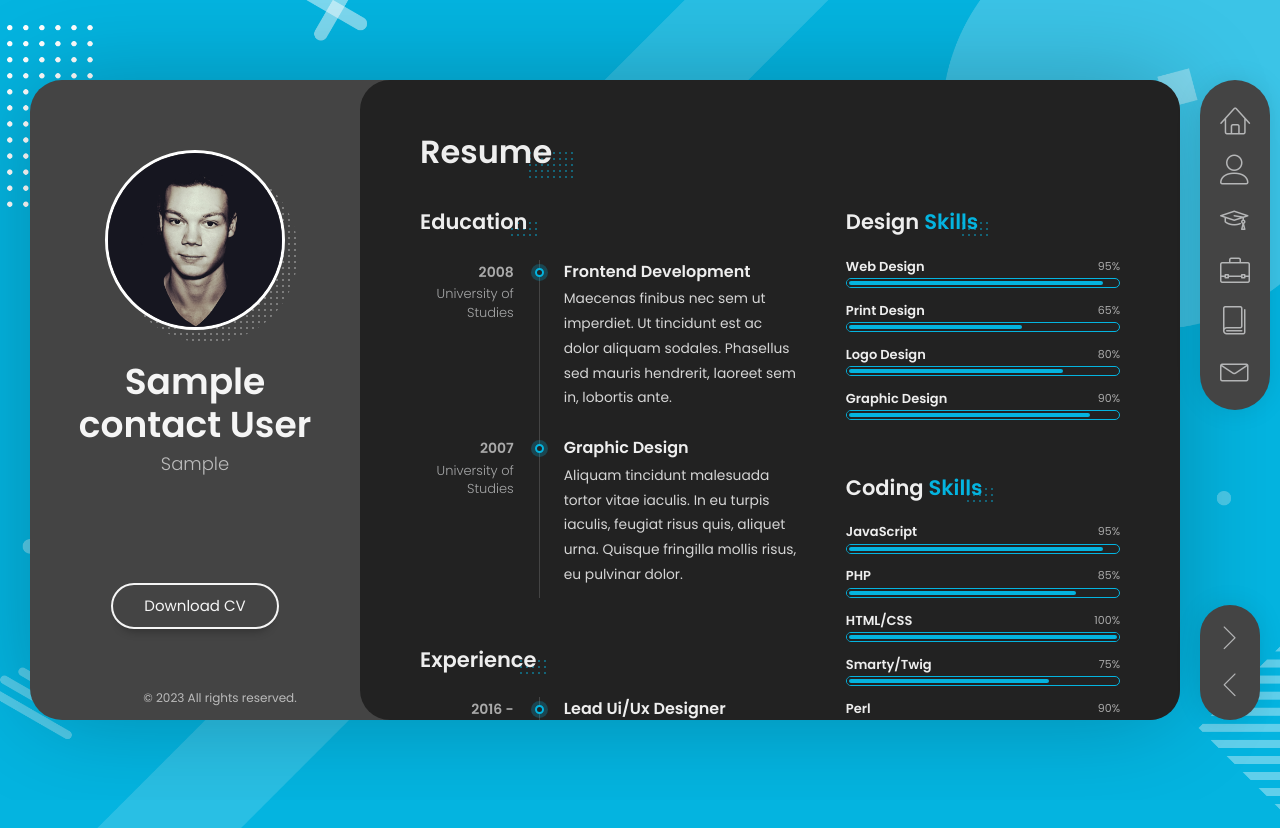
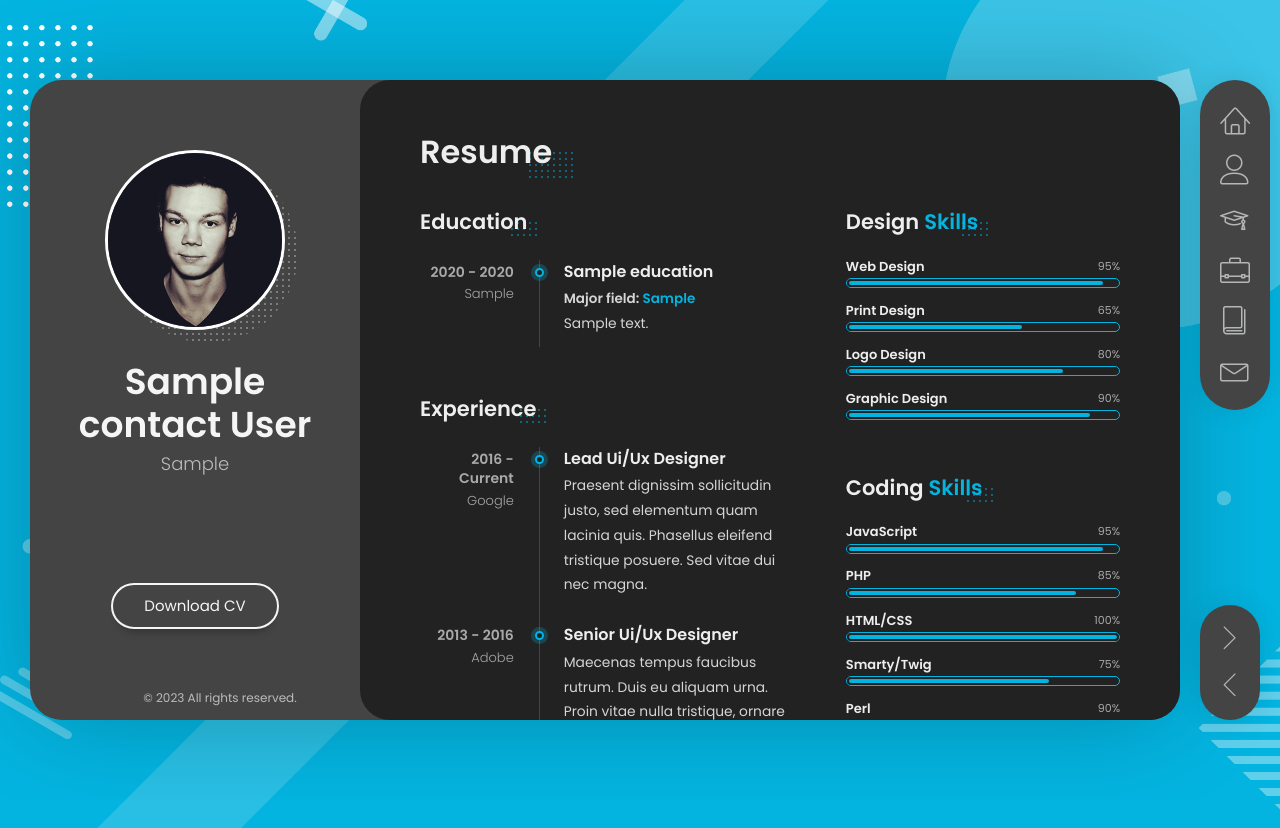
Before and after one commit to obause/cv-website, a Django app: page /resume in a window 1280 px wide. Run offline with Django 4.2, Linux system fonts and the light colour scheme; tables that the repository leaves empty hold one stand-in row (values such as "Sample post"); some libraries are stand-ins or nearby versions.

Commit message:
added timeline

```diff
--- a/core/admin.py
+++ b/core/admin.py
@@ -1,8 +1,7 @@
 from django.contrib import admin
-from .models import Contact, Education, SocialMedia, FunFact, Interests
+from .models import Contact, Education, SocialMedia, FunFact, Interests, WorkExperience
 
 
-# Register your models here.
 class ContactAdmin(admin.ModelAdmin):
     list_display = ("forename", "lastname")
 
@@ -12,4 +11,4 @@ admin.site.register(Education)
 admin.site.register(SocialMedia)
 admin.site.register(FunFact)
 admin.site.register(Interests)
-# admin.site.register(WorkExperience)
+admin.site.register(WorkExperience)
--- a/core/models.py
+++ b/core/models.py
@@ -36,14 +36,14 @@ class Contact(models.Model):
 class Education(models.Model):
     title = models.CharField(max_length=100)
     institute = models.CharField(max_length=100)
-    institute_url = models.URLField()
+    institute_url = models.URLField(blank=True, null=True)
     course_of_study = models.CharField(max_length=50)
     degree = models.CharField(max_length=50)
-    final_grade = models.CharField(max_length=10)
+    final_grade = models.CharField(max_length=10, blank=True, null=True)
     start_date = models.DateField()
-    end_date = models.DateField()
-    major_field = models.CharField(max_length=100)
-    description = models.TextField(max_length=2000, blank=True)
+    end_date = models.DateField(blank=True, null=True)
+    major_field = models.CharField(max_length=50, blank=True, null=True)
+    description = models.TextField(max_length=2000, blank=True, null=True)
     is_current = models.BooleanField(default=False)
     contact = models.ForeignKey(
         Contact, on_delete=models.CASCADE, related_name="education"
@@ -84,3 +84,25 @@ class Interests(models.Model):
 
     def __str__(self):
         return self.title
+
+
+class WorkExperience(models.Model):
+    title = models.CharField(max_length=100)
+    company = models.CharField(max_length=100)
+    company_url = models.URLField(blank=True, null=True)
+    start_date = models.DateField()
+    end_date = models.DateField(blank=True, null=True)
+    description = models.TextField(max_length=2000, blank=True, null=True)
+    is_current = models.BooleanField(default=False)
+    contact = models.ForeignKey(
+        Contact, on_delete=models.CASCADE, related_name="experience"
+    )
+
+    def start_year(self):
+        return self.start_date.year
+
+    def end_year(self):
+        return self.end_date.year
+
+    def __str__(self):
+        return self.title
--- /dev/null
+++ b/core/templates/core/includes/timelineitem.html
@@ -0,0 +1,21 @@
+<div class="timeline-item clearfix">
+    <div class="left-part">
+      <h5 class="item-period">
+        {{ item.start_date | date:"Y" }} -
+        {% if item.end_date %}
+        {{ item.end_date | date:"Y" }}
+        {% else %}
+        Present
+        {% endif %}
+      </h5>
+      <span class="item-company">{{ item.institute }}</span>
+    </div>
+    <div class="divider"></div>
+    <div class="right-part">
+      <h4 class="item-title">{{ item.title }}</h4>
+      {% if item.major_field %}
+      <div class="subtitle">Major field: <span>{{ item.major_field }}</span></div>
+      {% endif %}
+      <p>{{ item.description }}</p>
+    </div>
+  </div>
--- a/core/templates/core/resume.html
+++ b/core/templates/core/resume.html
@@ -1,7 +1,7 @@
 {% extends 'base.html' %}
 {% load static %}
 
-{% block title %}Ole Bause | CV{% endblock title %}
+{% block title %}{{ name }} | CV Resume{% endblock title %}
 
 
 {% block content-area %}
@@ -20,29 +20,9 @@
           </div>
 
           <div class="timeline timeline-second-style clearfix">
-            <div class="timeline-item clearfix">
-              <div class="left-part">
-                <h5 class="item-period">2008</h5>
-                <span class="item-company">University of Studies</span>
-              </div>
-              <div class="divider"></div>
-              <div class="right-part">
-                <h4 class="item-title">Frontend Development</h4>
-                <p>Maecenas finibus nec sem ut imperdiet. Ut tincidunt est ac dolor aliquam sodales. Phasellus sed mauris hendrerit, laoreet sem in, lobortis ante.</p>
-              </div>
-            </div>
-
-            <div class="timeline-item clearfix">
-              <div class="left-part">
-                <h5 class="item-period">2007</h5>
-                <span class="item-company">University of Studies</span>
-              </div>
-              <div class="divider"></div>
-              <div class="right-part">
-                <h4 class="item-title">Graphic Design</h4>
-                <p>Aliquam tincidunt malesuada tortor vitae iaculis. In eu turpis iaculis, feugiat risus quis, aliquet urna. Quisque fringilla mollis risus, eu pulvinar dolor.</p>
-              </div>
-            </div>
+            {% for item in education_items %}
+            {% include "core/includes/timelineitem.html" %}
+            {% endfor %}
           </div>
 
           <div class="white-space-50"></div>
--- a/core/views.py
+++ b/core/views.py
@@ -28,7 +28,9 @@ def about(request):
 
 
 def resume(request):
-    return render(request, "core/resume.html")
+    contact = Contact.objects.first()
+    education_items = contact.education.all().order_by("-start_date")
+    return render(request, "core/resume.html", {"education_items": education_items})
 
 
 def portfolio(request):
--- a/static/css/main.css
+++ b/static/css/main.css
@@ -1187,11 +1187,22 @@ textarea.form-control, textarea.form-control:focus {
   padding-left: 25px;
   padding-right: 15px;
   vertical-align: top;
+  font-size: 1em;
 }
 
 .timeline-second-style .right-part p,
 .timeline-second-style .right-part p > * {
   font-size: 0.92em;
+}
+
+.timeline-second-style .right-part .subtitle {
+  font-size: 0.90em;
+  margin-right: 5px;
+  font-weight: 600;
+}
+
+.timeline-second-style .right-part .subtitle span {
+  color: #04b4e0;
 }
 
 .timeline-second-style .divider {
```
Also changed, not shown: core/migrations/0005_alter_education_description_alter_education_end_date_and_more.py (added).
